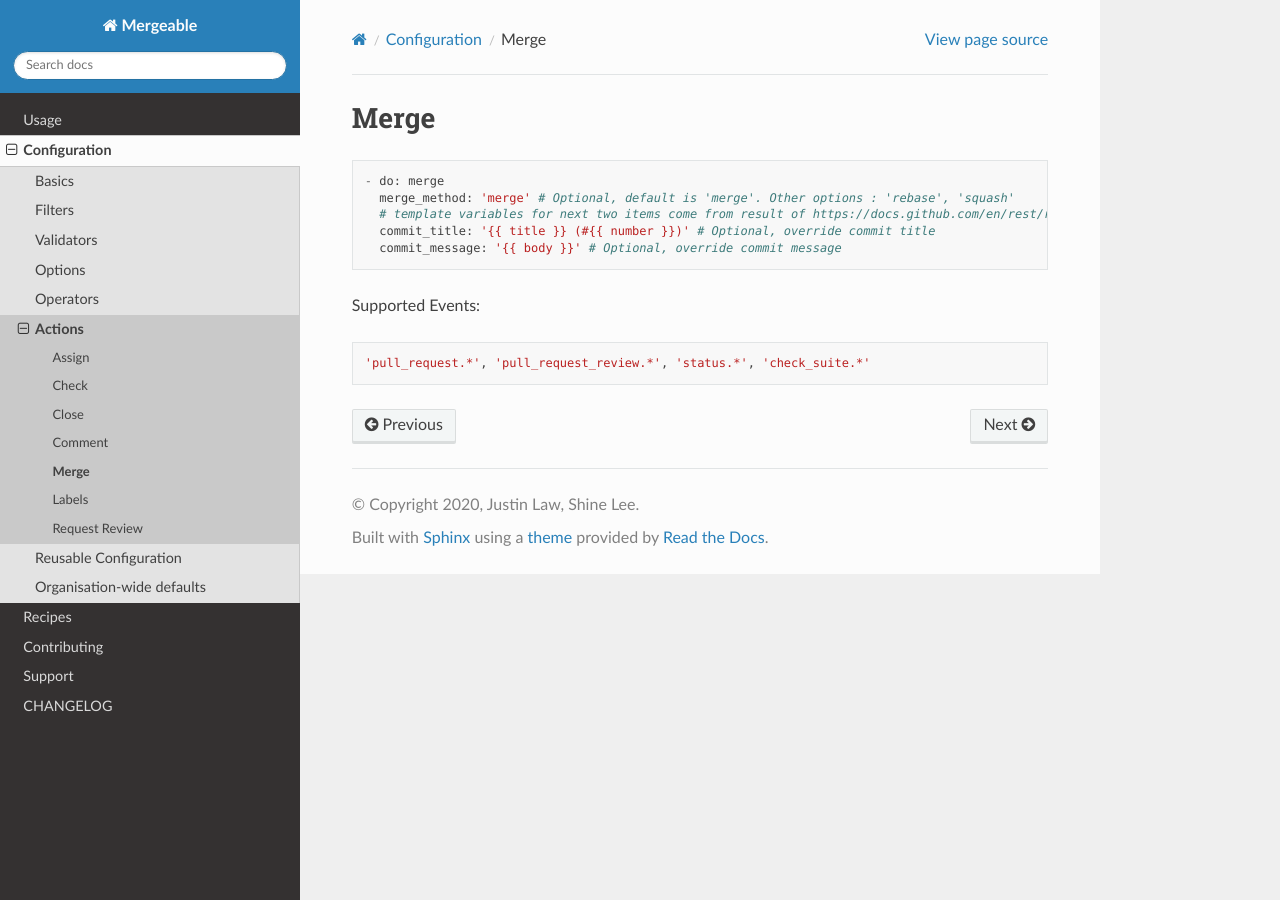
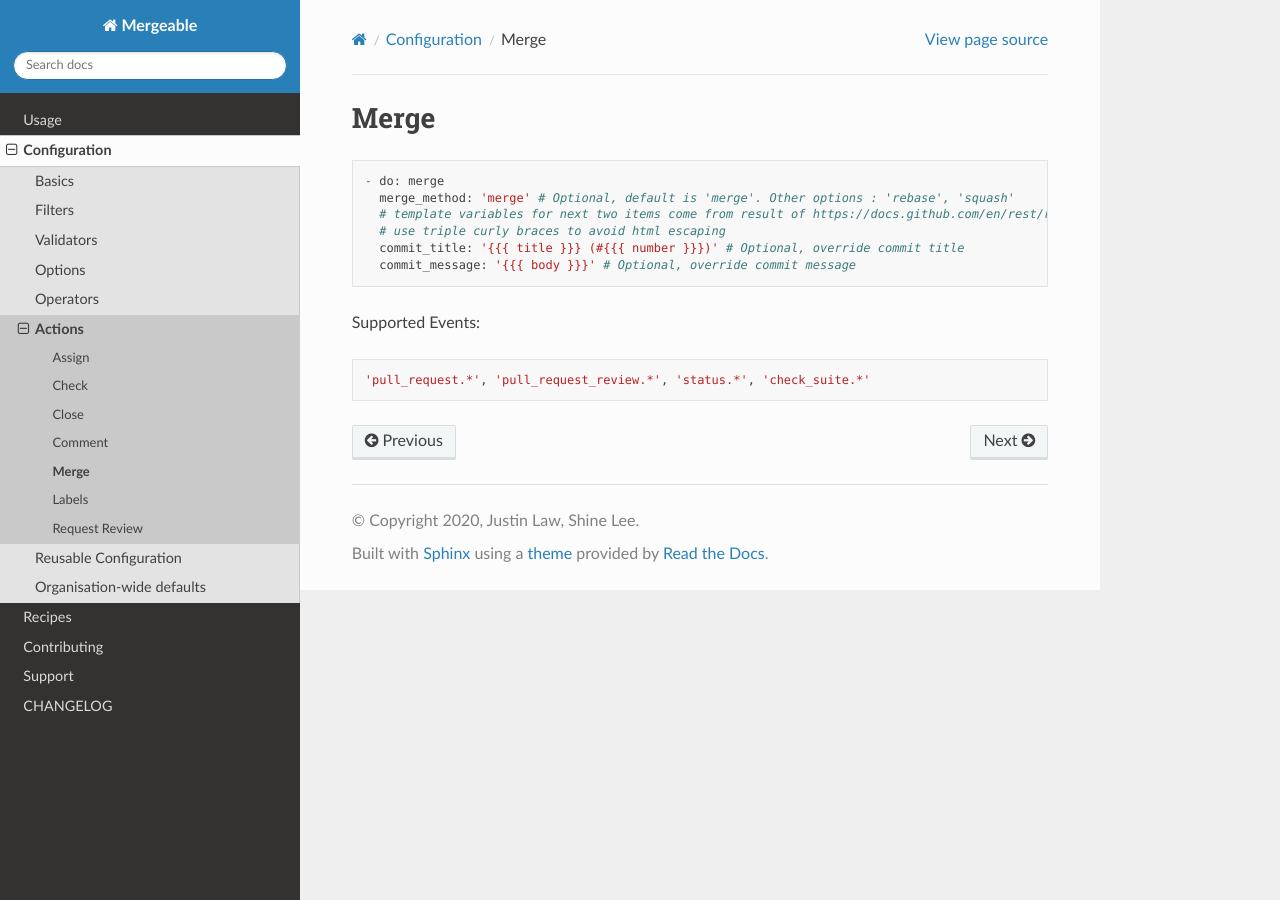
Before and after one commit to mergeability/mergeable, a Sphinx documentation site: the page built from docs/actions/merge.rst, in a window 1280 px wide. Built offline with Sphinx 7.4.7 and the Read the Docs theme 2.0.0, drawn with Linux system fonts in a browser that asks for light colours.

Commit message:
Document how to avoid HTML escaping

```diff
--- a/docs/actions/merge.rst
+++ b/docs/actions/merge.rst
@@ -6,8 +6,9 @@ Merge
     - do: merge
       merge_method: 'merge' # Optional, default is 'merge'. Other options : 'rebase', 'squash'
       # template variables for next two items come from result of https://docs.github.com/en/rest/reference/pulls#get-a-pull-request
-      commit_title: '{{ title }} (#{{ number }})' # Optional, override commit title
-      commit_message: '{{ body }}' # Optional, override commit message
+      # use triple curly braces to avoid html escaping
+      commit_title: '{{{ title }}} (#{{{ number }}})' # Optional, override commit title
+      commit_message: '{{{ body }}}' # Optional, override commit message
 
 
 Supported Events:
```
Also changed, not shown: 1 other file.
